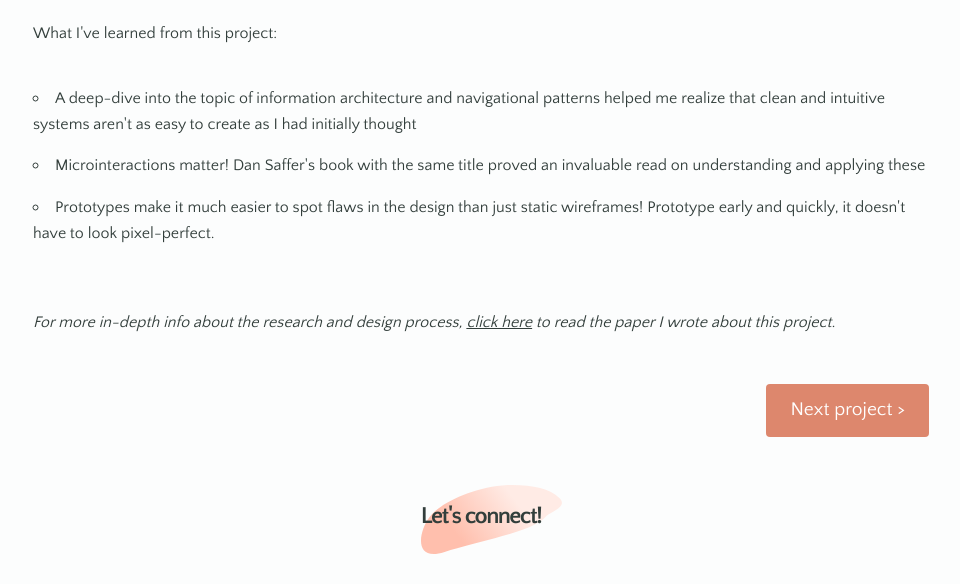
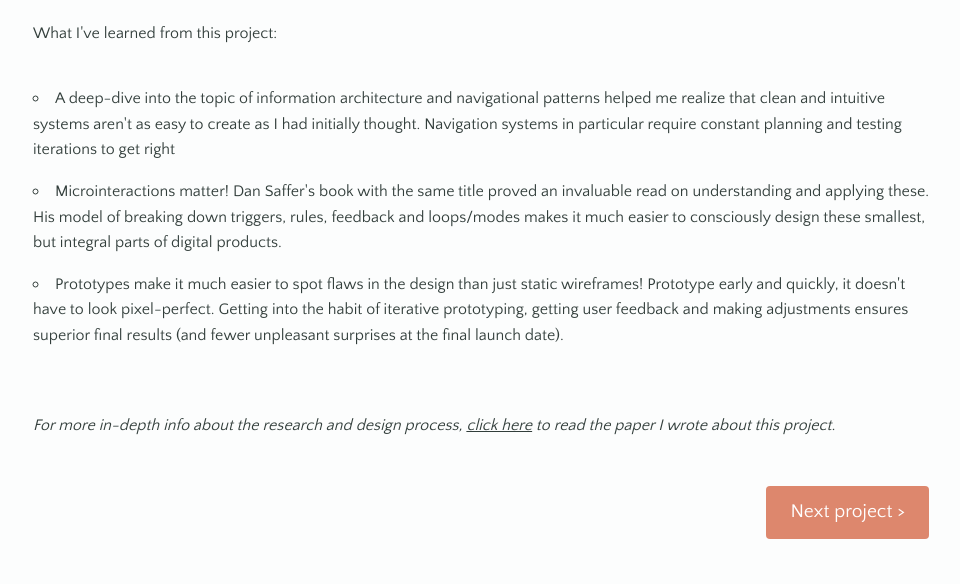
Before and after one commit to andi-sketches/portfolio, a plain HTML site: page bk-case-study.html in a window 1280 px wide. Shown: the part 5337-5921 px from the top of the page, without its empty margins (159-1119 px from the left). Drawn offline with Linux system fonts and the light colour scheme.

Commit message:
fixed text

```diff
--- a/bk-case-study.html
+++ b/bk-case-study.html
@@ -169,13 +169,13 @@
         What I've learned from this project:
         <ul>
           <li>
-            A deep-dive into the topic of information architecture and navigational patterns helped me realize that clean and intuitive systems aren't as easy to create as I had initially thought
+            A deep-dive into the topic of information architecture and navigational patterns helped me realize that clean and intuitive systems aren't as easy to create as I had initially thought. Navigation systems in particular require constant planning and testing iterations to get right
           </li>
           <li>
-            Microinteractions matter! Dan Saffer's book with the same title proved an invaluable read on understanding and applying these
+            Microinteractions matter! Dan Saffer's book with the same title proved an invaluable read on understanding and applying these. His model of breaking down triggers, rules, feedback and loops/modes makes it much easier to consciously design these smallest, but integral parts of digital products.
           </li>
           <li>
-            Prototypes make it much easier to spot flaws in the design than just static wireframes! Prototype early and quickly, it doesn't have to look pixel-perfect.
+            Prototypes make it much easier to spot flaws in the design than just static wireframes! Prototype early and quickly, it doesn't have to look pixel-perfect. Getting into the habit of iterative prototyping, getting user feedback and making adjustments ensures superior final results (and fewer unpleasant surprises at the final launch date).
           </li>
         </ul>
       </p>
```
